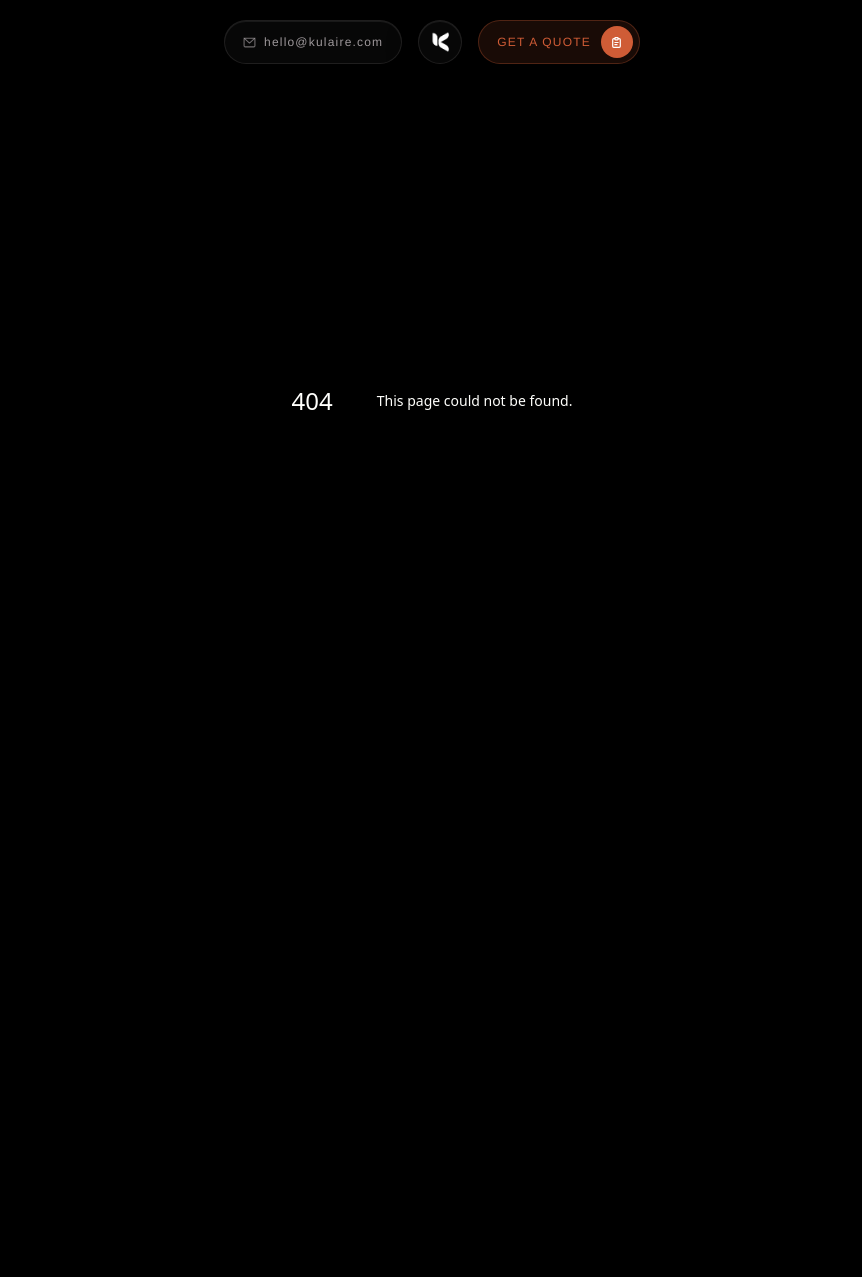
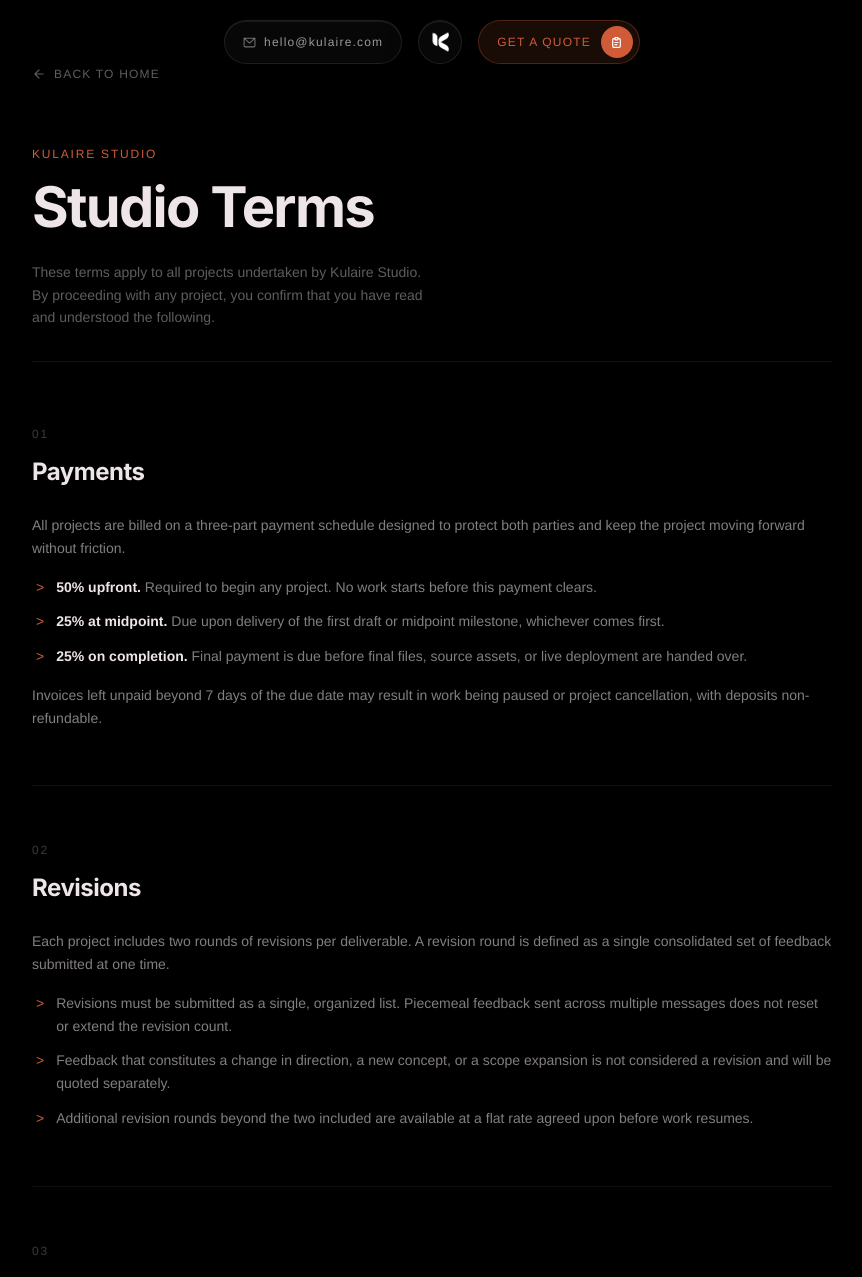
Before and after one commit to soracrt/befuji-portfolio, a Next.js app: page /legal in a window 1280 px wide. Before the commit this address had no page. Shown: the top 1277 px of the page, without its empty margins (208-1070 px from the left). Before the commit the page ends 800 px from the top, so only its background shows below. Built offline with nearby package versions, Linux system fonts and the light colour scheme.

Commit message:
feat: /legal page with studio terms + footer link

```diff
--- /dev/null
+++ b/app/legal/page.tsx
@@ -0,0 +1,197 @@
+import Link from 'next/link'
+
+export const metadata = {
+  title: 'Legal — Kulaire Studio Terms',
+  description: 'Kulaire Studio Terms of Service covering payments, revisions, pause fees, and portfolio rights.',
+}
+
+export default function LegalPage() {
+  return (
+    <main
+      className="min-h-screen w-full px-6 py-16"
+      style={{ background: '#000000', color: '#EEE5E9' }}
+    >
+      <div style={{ maxWidth: 800, margin: '0 auto' }}>
+
+        {/* Back button */}
+        <Link
+          href="/"
+          className="inline-flex items-center gap-2 font-sans text-xs tracking-[0.1em] uppercase mb-16 transition-opacity duration-150 hover:opacity-60"
+          style={{ color: 'rgba(238,229,233,0.4)' }}
+        >
+          <svg width="14" height="14" viewBox="0 0 24 24" fill="none" stroke="currentColor" strokeWidth="2" strokeLinecap="round" strokeLinejoin="round">
+            <path d="M19 12H5M12 5l-7 7 7 7" />
+          </svg>
+          Back to Home
+        </Link>
+
+        {/* Header */}
+        <div className="mb-16">
+          <p
+            className="font-sans text-xs tracking-[0.15em] uppercase mb-4"
+            style={{ color: '#CF5C36' }}
+          >
+            Kulaire Studio
+          </p>
+          <h1
+            className="font-display font-bold leading-[1.05] mb-6"
+            style={{ fontSize: 'clamp(2rem, 5vw, 3.5rem)', letterSpacing: '-0.03em', color: '#EEE5E9' }}
+          >
+            Studio Terms
+          </h1>
+          <p
+            className="font-sans text-sm leading-relaxed"
+            style={{ color: 'rgba(238,229,233,0.4)', maxWidth: '52ch' }}
+          >
+            These terms apply to all projects undertaken by Kulaire Studio. By proceeding with any project, you confirm that you have read and understood the following.
+          </p>
+          <div className="mt-8" style={{ borderTop: '1px solid rgba(238,229,233,0.08)' }} />
+        </div>
+
+        {/* Sections */}
+        <div className="flex flex-col gap-14">
+
+          {/* 01 Payments */}
+          <section>
+            <p className="font-sans text-xs tracking-[0.15em] uppercase mb-3" style={{ color: 'rgba(238,229,233,0.25)' }}>
+              01
+            </p>
+            <h2
+              className="font-display font-bold mb-6"
+              style={{ fontSize: 'clamp(1.1rem, 2.5vw, 1.5rem)', letterSpacing: '-0.02em', color: '#EEE5E9' }}
+            >
+              Payments
+            </h2>
+            <div className="flex flex-col gap-4 font-sans text-sm leading-relaxed" style={{ color: 'rgba(238,229,233,0.55)' }}>
+              <p>
+                All projects are billed on a three-part payment schedule designed to protect both parties and keep the project moving forward without friction.
+              </p>
+              <ul className="flex flex-col gap-3 pl-1">
+                {[
+                  ['50% upfront', 'Required to begin any project. No work starts before this payment clears.'],
+                  ['25% at midpoint', 'Due upon delivery of the first draft or midpoint milestone, whichever comes first.'],
+                  ['25% on completion', 'Final payment is due before final files, source assets, or live deployment are handed over.'],
+                ].map(([label, desc]) => (
+                  <li key={label} className="flex gap-3">
+                    <span style={{ color: '#CF5C36', flexShrink: 0 }}>&gt;</span>
+                    <span>
+                      <span style={{ color: '#EEE5E9', fontWeight: 600 }}>{label}.</span>{' '}{desc}
+                    </span>
+                  </li>
+                ))}
+              </ul>
+              <p>
+                Invoices left unpaid beyond 7 days of the due date may result in work being paused or project cancellation, with deposits non-refundable.
+              </p>
+            </div>
+          </section>
+
+          <div style={{ borderTop: '1px solid rgba(238,229,233,0.06)' }} />
+
+          {/* 02 Revisions */}
+          <section>
+            <p className="font-sans text-xs tracking-[0.15em] uppercase mb-3" style={{ color: 'rgba(238,229,233,0.25)' }}>
+              02
+            </p>
+            <h2
+              className="font-display font-bold mb-6"
+              style={{ fontSize: 'clamp(1.1rem, 2.5vw, 1.5rem)', letterSpacing: '-0.02em', color: '#EEE5E9' }}
+            >
+              Revisions
+            </h2>
+            <div className="flex flex-col gap-4 font-sans text-sm leading-relaxed" style={{ color: 'rgba(238,229,233,0.55)' }}>
+              <p>
+                Each project includes two rounds of revisions per deliverable. A revision round is defined as a single consolidated set of feedback submitted at one time.
+              </p>
+              <ul className="flex flex-col gap-3 pl-1">
+                {[
+                  'Revisions must be submitted as a single, organized list. Piecemeal feedback sent across multiple messages does not reset or extend the revision count.',
+                  'Feedback that constitutes a change in direction, a new concept, or a scope expansion is not considered a revision and will be quoted separately.',
+                  'Additional revision rounds beyond the two included are available at a flat rate agreed upon before work resumes.',
+                ].map((text, i) => (
+                  <li key={i} className="flex gap-3">
+                    <span style={{ color: '#CF5C36', flexShrink: 0 }}>&gt;</span>
+                    <span>{text}</span>
+                  </li>
+                ))}
+              </ul>
+            </div>
+          </section>
+
+          <div style={{ borderTop: '1px solid rgba(238,229,233,0.06)' }} />
+
+          {/* 03 Pause Fee */}
+          <section>
+            <p className="font-sans text-xs tracking-[0.15em] uppercase mb-3" style={{ color: 'rgba(238,229,233,0.25)' }}>
+              03
+            </p>
+            <h2
+              className="font-display font-bold mb-6"
+              style={{ fontSize: 'clamp(1.1rem, 2.5vw, 1.5rem)', letterSpacing: '-0.02em', color: '#EEE5E9' }}
+            >
+              Pause Fee
+            </h2>
+            <div className="flex flex-col gap-4 font-sans text-sm leading-relaxed" style={{ color: 'rgba(238,229,233,0.55)' }}>
+              <p>
+                When a client requests to pause or delay an active project, a pause fee of <span style={{ color: '#EEE5E9', fontWeight: 600 }}>$50</span> applies. This fee covers the cost of rescheduling, holding the project slot, and re-onboarding when the project resumes.
+              </p>
+              <ul className="flex flex-col gap-3 pl-1">
+                {[
+                  'A pause is defined as any client-initiated delay of more than 5 business days during an active project.',
+                  'The pause fee is due before the project is placed back into the active queue.',
+                  'Projects paused for more than 30 days without communication may be considered abandoned, with all payments made retained.',
+                ].map((text, i) => (
+                  <li key={i} className="flex gap-3">
+                    <span style={{ color: '#CF5C36', flexShrink: 0 }}>&gt;</span>
+                    <span>{text}</span>
+                  </li>
+                ))}
+              </ul>
+            </div>
+          </section>
+
+          <div style={{ borderTop: '1px solid rgba(238,229,233,0.06)' }} />
+
+          {/* 04 Portfolio Rights */}
+          <section>
+            <p className="font-sans text-xs tracking-[0.15em] uppercase mb-3" style={{ color: 'rgba(238,229,233,0.25)' }}>
+              04
+            </p>
+            <h2
+              className="font-display font-bold mb-6"
+              style={{ fontSize: 'clamp(1.1rem, 2.5vw, 1.5rem)', letterSpacing: '-0.02em', color: '#EEE5E9' }}
+            >
+              Portfolio Rights
+            </h2>
+            <div className="flex flex-col gap-4 font-sans text-sm leading-relaxed" style={{ color: 'rgba(238,229,233,0.55)' }}>
+              <p>
+                Kulaire Studio retains the right to display all completed work in its portfolio, case studies, social media, and promotional materials unless a written NDA or confidentiality agreement is in place prior to the project start.
+              </p>
+              <ul className="flex flex-col gap-3 pl-1">
+                {[
+                  'Client owns full rights to the final deliverables upon completion of all payments.',
+                  'Kulaire retains the right to showcase the work publicly unless explicitly restricted by a signed agreement.',
+                  'Work-in-progress assets, raw files, and unused concepts remain the property of Kulaire Studio.',
+                ].map((text, i) => (
+                  <li key={i} className="flex gap-3">
+                    <span style={{ color: '#CF5C36', flexShrink: 0 }}>&gt;</span>
+                    <span>{text}</span>
+                  </li>
+                ))}
+              </ul>
+            </div>
+          </section>
+
+        </div>
+
+        {/* Footer note */}
+        <div className="mt-20 pt-8" style={{ borderTop: '1px solid rgba(238,229,233,0.08)' }}>
+          <p className="font-sans text-xs leading-relaxed" style={{ color: 'rgba(238,229,233,0.2)' }}>
+            Last updated March 2026. These terms are subject to change. Continued engagement with Kulaire Studio constitutes acceptance of the current version.
+          </p>
+        </div>
+
+      </div>
+    </main>
+  )
+}
--- a/components/ui/footer-section.tsx
+++ b/components/ui/footer-section.tsx
@@ -163,6 +163,7 @@
               { label: 'Work',    href: '/work' },
               { label: 'FAQ',     href: '/faq' },
               { label: 'Contact', href: '/contact' },
+              { label: 'Legal',   href: '/legal' },
             ].map(({ label, href }) => (
               <Link
                 key={label}
```
